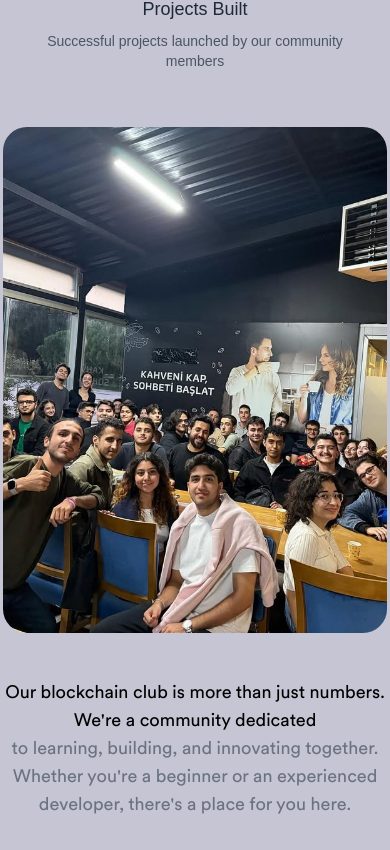
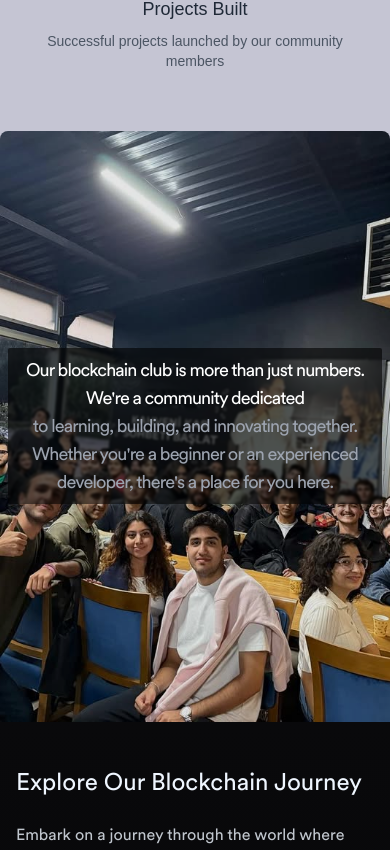
Before and after one commit to keyboord01/ytublockchain, a Next.js app: page / in a window 390 px wide. Shown: the part 2233-3083 px from the top of the page. Built offline with nearby package versions, Linux system fonts and the light colour scheme.

Commit message:
about section fix

```diff
--- a/components/About.tsx
+++ b/components/About.tsx
@@ -31,25 +31,6 @@ const About = () => {
         borderRadius: 0,
       });
     });
-
-    mm.add("(max-width: 767px)", () => {
-      const clipAnimation = gsap.timeline({
-        scrollTrigger: {
-          trigger: "#clip",
-          start: "center center",
-          end: "+=400 center",
-          scrub: 0.5,
-          pin: true,
-          pinSpacing: true,
-        },
-      });
-
-      clipAnimation.to(".sliding-image", {
-        width: "100vw",
-        height: "100vh",
-        borderRadius: 0,
-      });
-    });
   });
 
   return (
@@ -64,13 +45,12 @@ const About = () => {
             A thriving community of <br className="hidden md:block" />{" "}
             blockchain enthusiasts
           </h2>
-
           <p className="mx-auto mb-8 mt-4 max-w-2xl text-center text-lg text-gray-600">
             Join us in building the future of Web3 through innovation,
             collaboration, and continuous learning
           </p>
 
-          <div className="grid grid-cols-1 gap-14 p-6 md:grid-cols-2 lg:grid-cols-4 ">
+          <div className="grid grid-cols-1 gap-14 p-6 md:grid-cols-2 lg:grid-cols-4">
             <StatisticCard
               icon={Users}
               value={1400}
@@ -101,7 +81,7 @@ const About = () => {
             />
           </div>
 
-          <div className="subtext translate-y-12 sm:translate-y-0">
+          <div className="subtext translate-y-12 sm:translate-y-0 md:block hidden ">
             <p>
               Our blockchain club is more than just numbers. We&apos;re a
               community dedicated
@@ -114,10 +94,10 @@ const About = () => {
           </div>
         </div>
         <div
-          className="h-dvh w-screen pb-8 md:pb-0"
+          className="h-dvh w-screen pb-8 md:pb-0 md:block hidden "
           id="clip"
         >
-          <div className="sliding-image">
+          <div className="sliding-image left-0 translate-x-0 md:left-1/2 md:-translate-x-1/2 h-[60vh] w-96 origin-center overflow-hidden rounded-3xl md:w-[30vw]">
             <Image
               src="/img/about.png"
               alt="Background"
@@ -127,6 +107,32 @@ const About = () => {
             />
           </div>
         </div>
+        <div className="relative h-[70vh] translate-y-1 w-screen md:hidden block">
+          <div className="absolute inset-0 rounded-t-lg overflow-hidden">
+            <Image
+              src="/img/about.png"
+              alt="Background"
+              fill
+              className="object-cover"
+              priority
+            />
+            <div className="absolute inset-0 bg-black/10"></div>
+          </div>
+
+          <div className="absolute inset-0 flex items-center justify-center">
+            <div className="font-circular-web text-lg tracking-tighter text-center bg-black/60 backdrop-blur-[1px] shadow-xl rounded-sm py-2 px-2 mx-2">
+              <p className=" text-white">
+                Our blockchain club is more than just numbers. We&apos;re a
+                community dedicated
+              </p>
+              <p className="text-gray-400">
+                to learning, building, and innovating together. Whether
+                you&apos;re a beginner or an experienced developer, there&apos;s
+                a place for you here.
+              </p>
+            </div>
+          </div>
+        </div>
       </div>
     </>
   );
```
